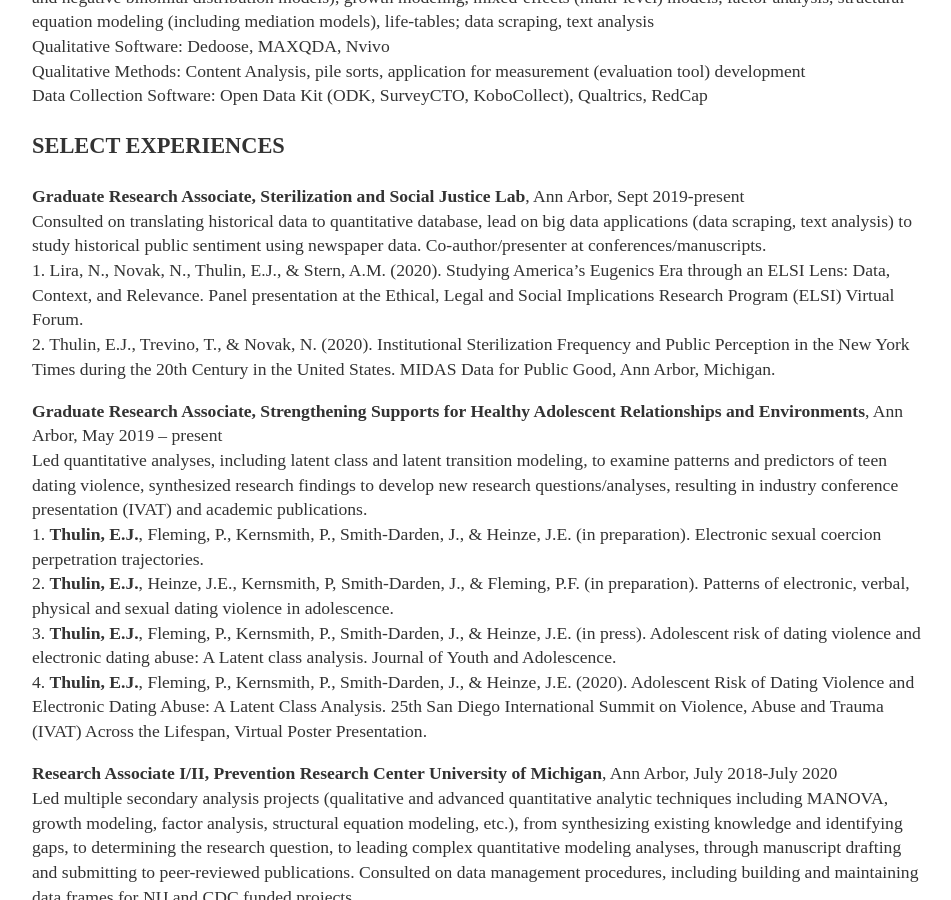
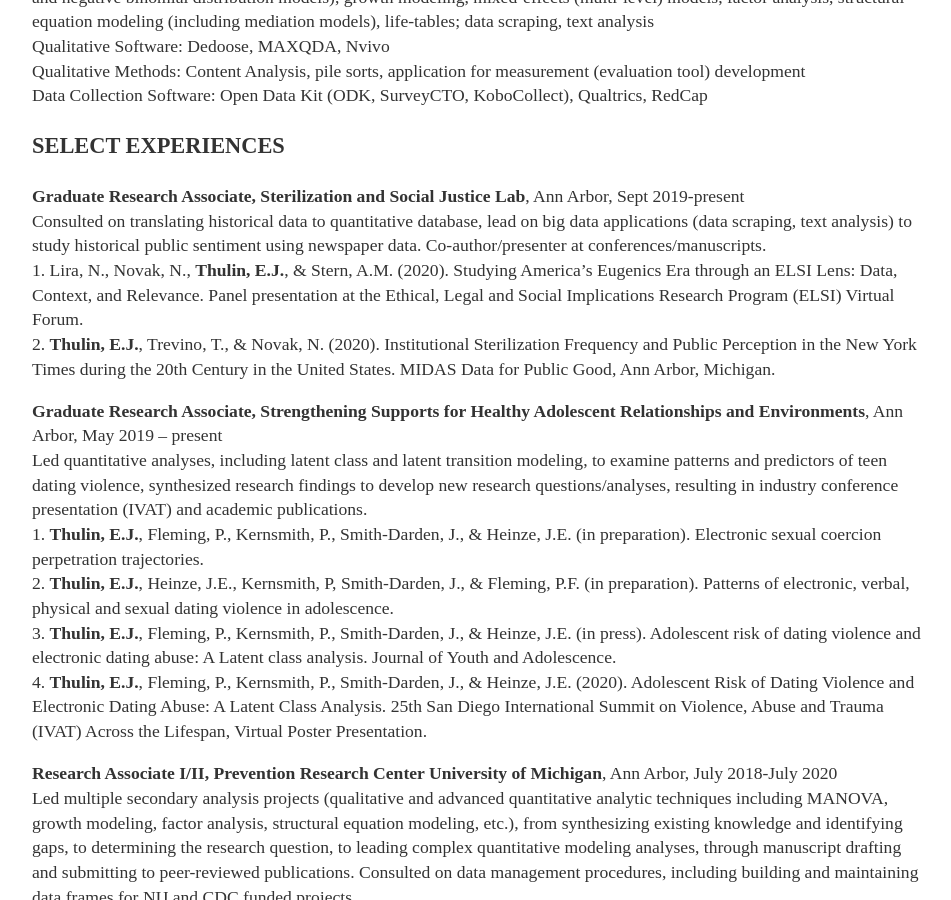
Before and after one commit to elysethulin/elysethulin.github.io, a Jekyll site: the page built from cv.md, in a window 1280 px wide and 900 px high, scrolled down 515 px. Shown: the whole window, without its empty margins (160-1111 px from the left). Built offline with Jekyll 4.4.1, drawn with Linux system fonts in a browser that asks for light colours.

Commit message:
Update cv.md

```diff
--- a/cv.md
+++ b/cv.md
@@ -22,9 +22,9 @@ title: Elyse Thulin, Social Scientist and Outdoor Enthusiast
 <p style="font-size: 110%;"><b>Graduate Research Associate, Sterilization and Social Justice Lab</b>, Ann Arbor, Sept 2019-present
 <br>Consulted on translating historical data to quantitative database, lead on big data applications
 (data scraping, text analysis) to study historical public sentiment using newspaper data. Co-author/presenter at conferences/manuscripts.
-<br>1.	Lira, N., Novak, N., Thulin, E.J., & Stern, A.M. (2020). Studying America’s Eugenics Era through an ELSI Lens: Data, Context, and Relevance.
+<br>1.	Lira, N., Novak, N., <b>Thulin, E.J.</b>, & Stern, A.M. (2020). Studying America’s Eugenics Era through an ELSI Lens: Data, Context, and Relevance.
 Panel presentation at the Ethical, Legal and Social Implications Research Program (ELSI) Virtual Forum.
-<br>2.	Thulin, E.J., Trevino, T., & Novak, N. (2020). Institutional Sterilization Frequency and Public Perception in the New York Times during the 20th
+<br>2.	<b>Thulin, E.J.</b>, Trevino, T., & Novak, N. (2020). Institutional Sterilization Frequency and Public Perception in the New York Times during the 20th
 Century in the United States. MIDAS Data for Public Good, Ann Arbor, Michigan.</p>
 
 <p style="font-size: 110%;"><b>Graduate Research Associate, Strengthening Supports for Healthy Adolescent Relationships and Environments</b>, Ann Arbor, May 2019 – present
```
